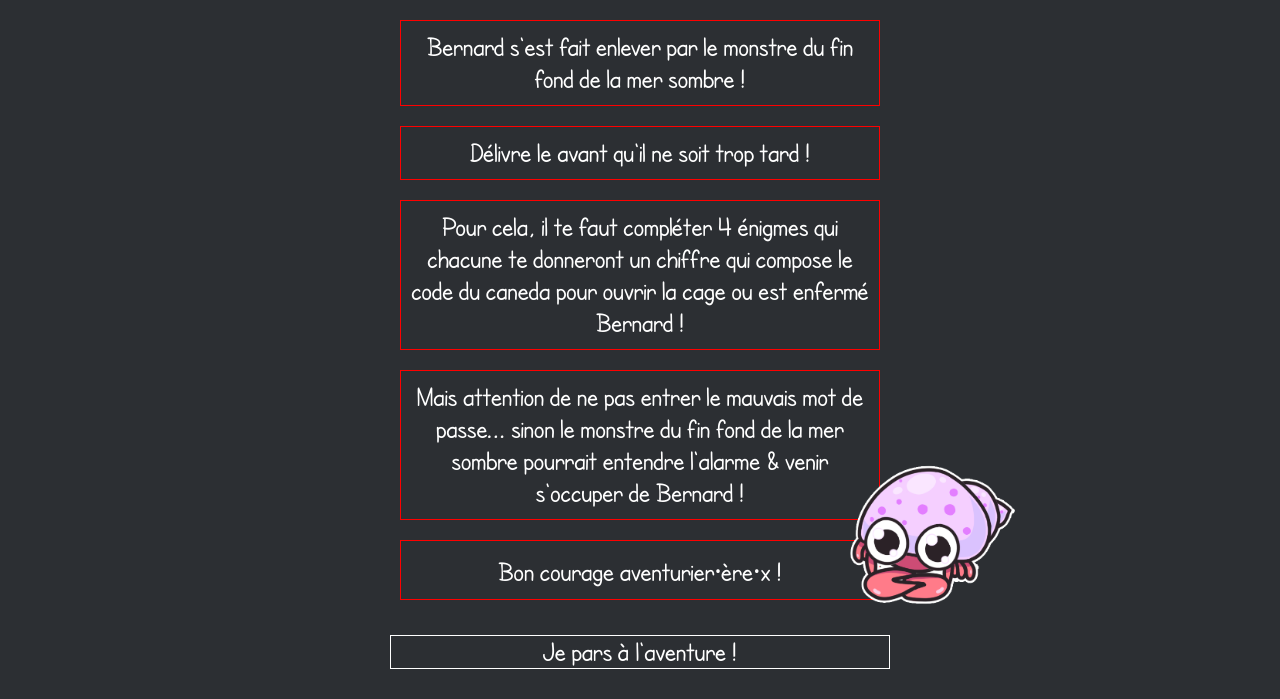
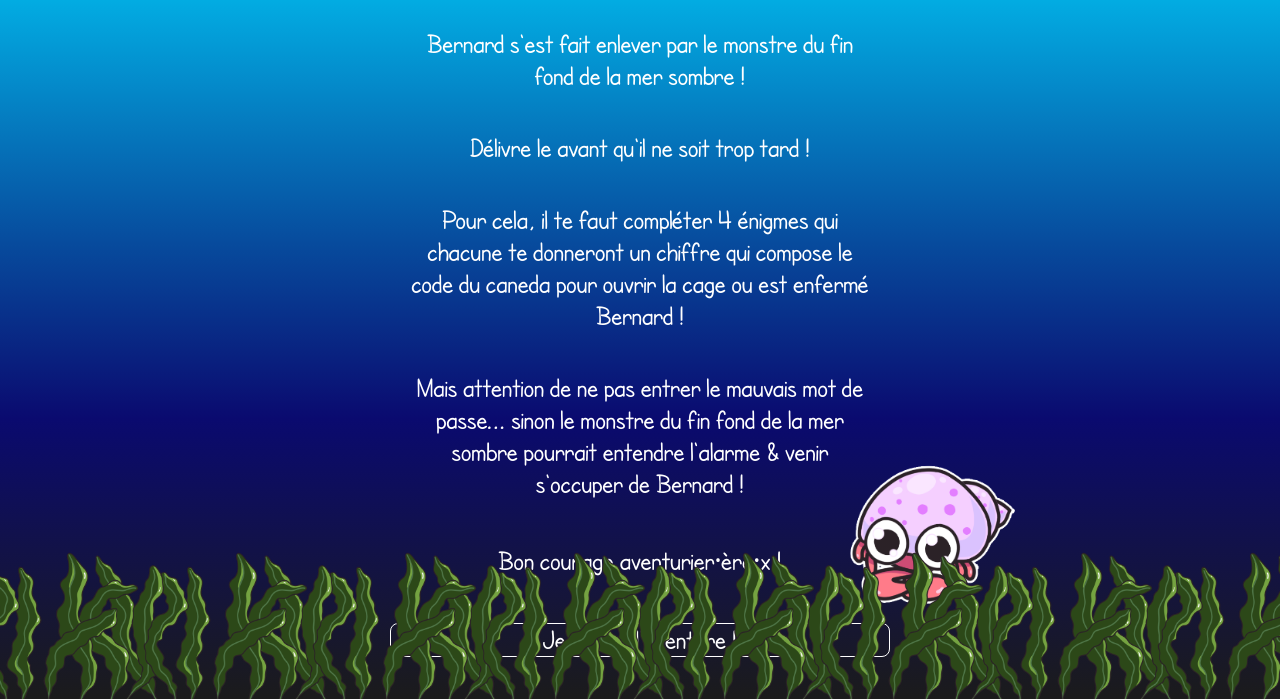
Before and after one commit to Nekall/Save-Bernard, a React app: page /intro in a window 1280 px wide. Shown: the part 101-800 px from the top of the page. Built offline with nearby package versions, Linux system fonts and the light colour scheme.

Commit message:
style: add seaweed

```diff
--- a/src/components/Navbar/index.jsx
+++ b/src/components/Navbar/index.jsx
@@ -4,8 +4,6 @@ import { Link } from "react-router-dom";
 const Navbar = () => (
   <nav className="navbar">
     <Link to="/">Home</Link>
-    <Link to="/page-1">Page 1</Link>
-    <Link to="/page-2">Page 2</Link>
   </nav>
 );
 
--- /dev/null
+++ b/src/components/Seaweed/index.jsx
@@ -0,0 +1,5 @@
+import "./style.scss";
+
+const Seaweed = () => <div className="seaweed"></div>;
+
+export default Seaweed;
--- /dev/null
+++ b/src/components/Seaweed/style.scss
@@ -0,0 +1,19 @@
+@import "../../style/colors.scss";
+
+.seaweed {
+  position: absolute;
+  bottom: 0;
+  left: 0;
+  width: 100%;
+  height: 150px;
+  background-image: url("../../assets/images/seaweed.png");
+  background-position: bottom;
+  background-size: contain;
+  background-repeat: repeat-x;
+  padding-left: 10px;
+  margin-left: -10px;
+  //animation: moove 5s infinite;
+
+
+
+}
--- a/src/index.scss
+++ b/src/index.scss
@@ -1,6 +1,6 @@
 @import "style/fonts.scss";
 
-*{
+* {
   margin: 0;
   padding: 0;
   font-family: "Cartoonist Hand";
@@ -8,7 +8,14 @@
 }
 
 body {
-  background-color: #2c2f33;
+  background: linear-gradient(
+    0deg,
+    rgba(27, 27, 27, 1) 0%,
+    rgba(10, 10, 111, 1) 35%,
+    rgba(7, 75, 157, 1) 57%,
+    rgba(0, 212, 255, 1) 100%
+  );
+  background-attachment: fixed;
   color: #ffffff;
   font-family: -apple-system, BlinkMacSystemFont, "Segoe UI", "Roboto", "Oxygen",
     "Ubuntu", "Cantarell", "Fira Sans", "Droid Sans", "Helvetica Neue",
@@ -18,18 +25,19 @@ body {
   font-size: 20px;
 }
 
-a{
+a {
   color: white;
   text-decoration: none;
   border: solid 1px white;
-  &:hover{
+  border-radius: 8px;
+  &:hover {
     opacity: 0.8;
   }
 }
 
-h1{
+h1 {
   font-family: "Just Bubble";
   font-size: 60px;
   text-align: center;
-  border: solid 1px aqua;
+  //border: solid 1px aqua;
 }
--- a/src/pages/Intro/index.jsx
+++ b/src/pages/Intro/index.jsx
@@ -1,17 +1,30 @@
 import "../../style/pages/intro.scss";
 import { Link } from "react-router-dom";
 import Bernard from "../../assets/images/bernard-pleading-face-v1.png";
+import Seaweed from "../../components/Seaweed";
+
 const Intro = () => {
   return (
     <section className="intro">
       <h1>Sauvez Bernard !</h1>
-      <p>Bernard s'est fait enlever par le monstre du fin fond de la mer sombre !</p>
+      <p>
+        Bernard s'est fait enlever par le monstre du fin fond de la mer sombre !
+      </p>
       <p>Délivre le avant qu'il ne soit trop tard !</p>
-      <p>Pour cela, il te faut compléter 4 énigmes qui chacune te donneront un chiffre qui compose le code du caneda pour ouvrir la cage ou est enfermé Bernard !</p>
-      <p>Mais attention de ne pas entrer le mauvais mot de passe... sinon le monstre du fin fond de la mer sombre pourrait entendre l'alarme & venir s'occuper de Bernard !</p>
+      <p>
+        Pour cela, il te faut compléter 4 énigmes qui chacune te donneront un
+        chiffre qui compose le code du caneda pour ouvrir la cage ou est enfermé
+        Bernard !
+      </p>
+      <p>
+        Mais attention de ne pas entrer le mauvais mot de passe... sinon le
+        monstre du fin fond de la mer sombre pourrait entendre l'alarme & venir
+        s'occuper de Bernard !
+      </p>
       <p>Bon courage aventurier⸱ère⸱x !</p>
-      <Link to="/">Je pars à l'aventure !</Link>
-        <img className="bernard" src={Bernard} alt="bernard"/>
+      <Link className="btn" to="/">Je pars à l'aventure !</Link>
+      <img className="bernard" src={Bernard} alt="bernard" />
+      <Seaweed/>
     </section>
   );
 };
--- a/src/style/pages/intro.scss
+++ b/src/style/pages/intro.scss
@@ -9,7 +9,7 @@
   }
 
   p{
-    border: solid 1px red;
+    //border: solid 1px red;
     padding: 10px;
     margin: 10px;
   }
```
Also changed, not shown: src/components/Navbar/style.scss (+0 -12 lines), src/assets/images/seaweed.png (added), 1 other file.
